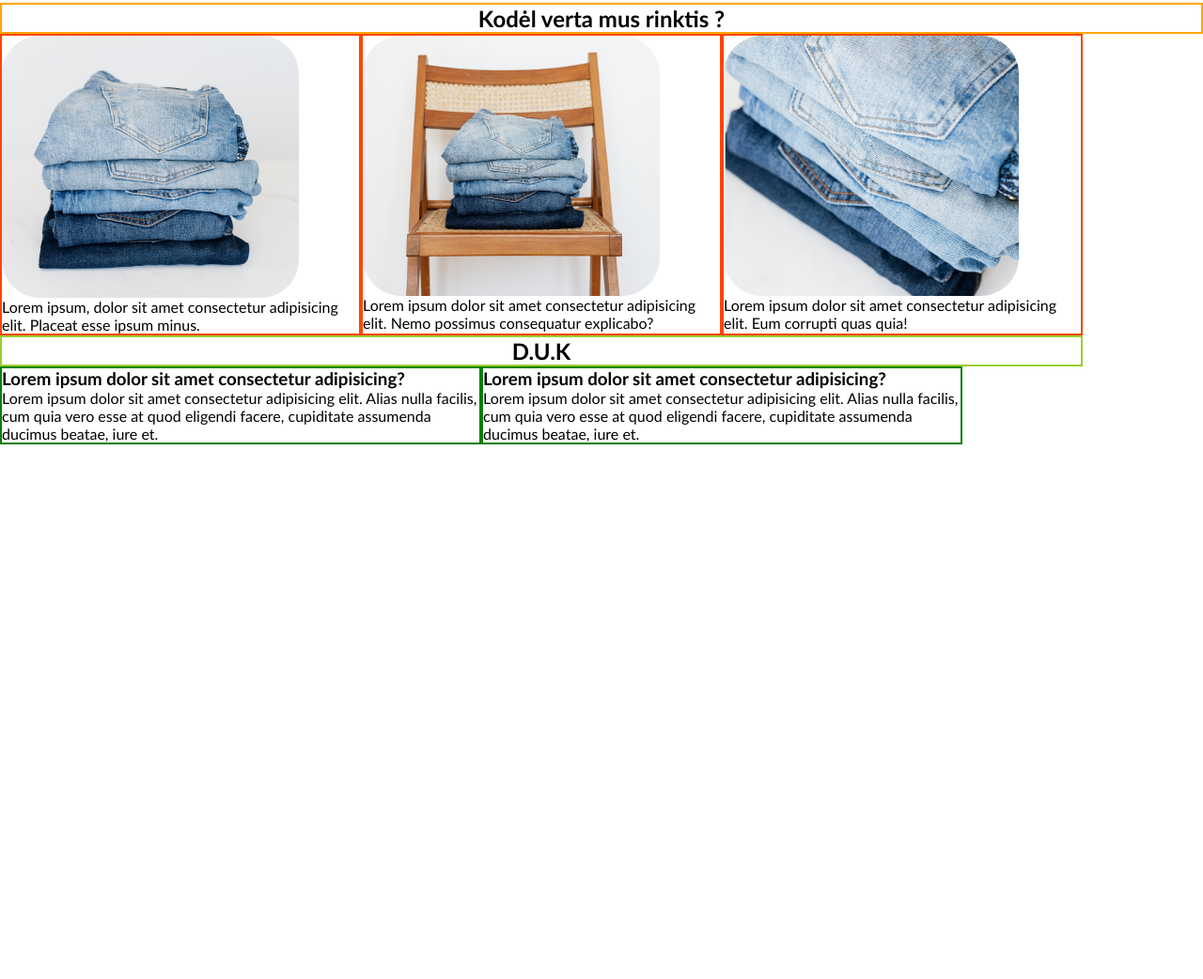
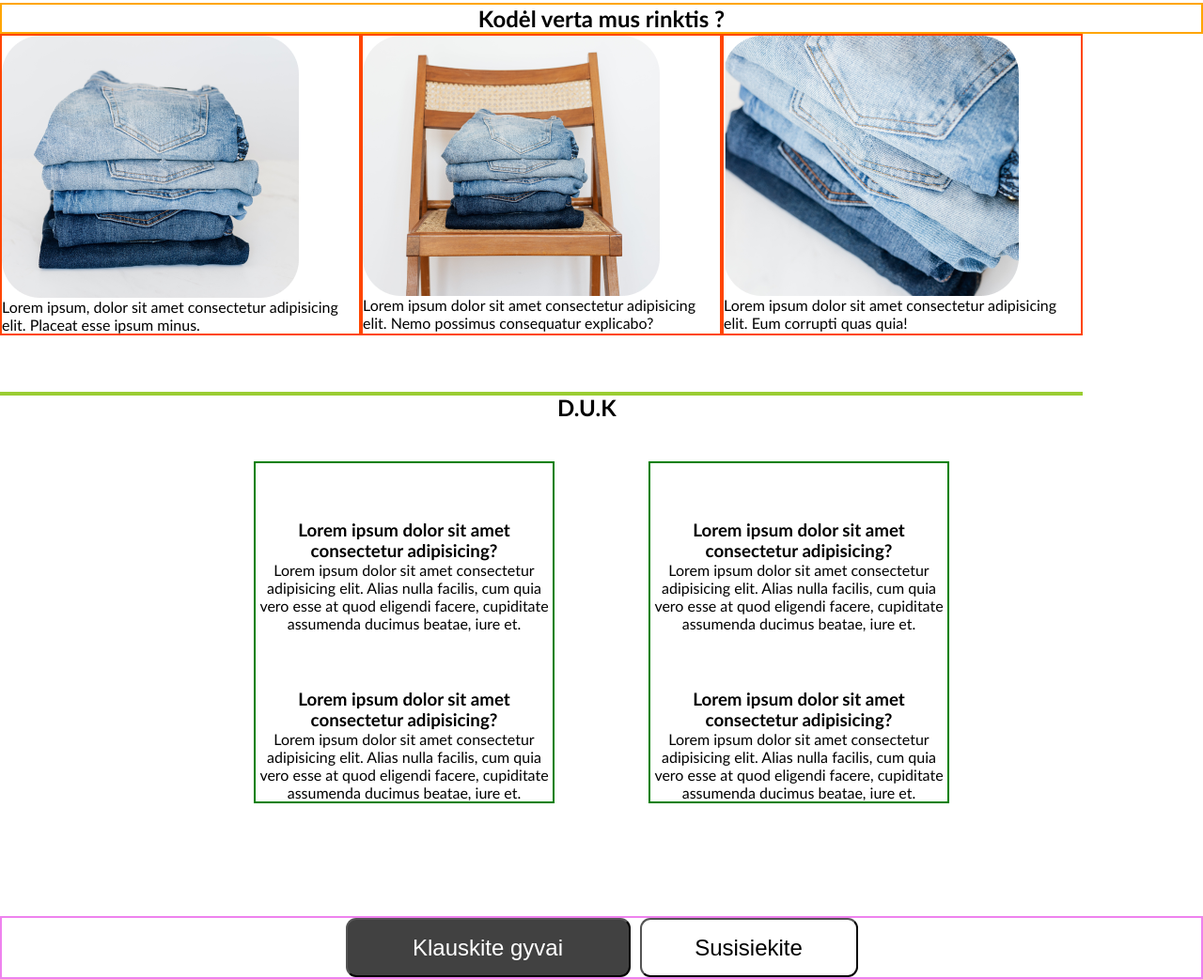
Before and after one commit to Dorenus/test-project, a website: page index.html in a window 1280 px wide. Shown: the part 1014-2056 px from the top of the page at 94% size. Before the commit the page ends 1487 px from the top, so only its background shows below. Drawn offline with Linux system fonts and the light colour scheme.

Commit message:
more classes

```diff
--- a/css/base/layout.css
+++ b/css/base/layout.css
@@ -9,11 +9,13 @@
     display: flex;
     margin: 40px 272px 0 125px;
 }
-.col1-menu {
+.header {
+}
+.logo {
     width: 45%;
     font-size: 1.5rem;
 }
-.col2-menu {
+.menu {
     width: 45%;
     font-size: 1.25rem;
 }
@@ -32,6 +34,14 @@
     opacity: 75%;
     border: 2px solid blue;
 }
+.main-title {
+    display: flex;
+    flex-direction: column;
+}
+.button-row {
+    display: flex;
+}
+
 .hero .btn,
 .btn-white {
     margin: auto 0;
@@ -80,18 +90,60 @@
 }
 
 .image {
-    object-fit: cover;
+    /* object-fit: cover; */
+    align-self: center;
+}
+.faq {
+    position: relative;
+    margin-top: 60px;
 }
 
-.row1 {
+.faq h1 {
+    position: absolute;
+    left: 593px;
+}
+.faq-title {
     width: 90%;
     text-align: center;
     border: 2px solid yellowgreen;
 }
 .column-block {
     display: flex;
+    justify-content: center;
+    gap: 100px;
+    margin-top: 70px;
 }
 .column {
-    width: 40%;
+    width: 25%;
     border: 2px solid green;
+    text-align: center;
 }
+
+.column > h3 {
+    margin-top: 60px;
+}
+
+.faq-btn-row {
+    display: flex;
+    border: 2px solid violet;
+    justify-content: center;
+    margin-top: 120px;
+    gap: 10px;
+}
+.btn-faq {
+    width: 303px;
+    height: 63px;
+    background-color: #414141;
+    font-size: 1.5rem;
+    color: white;
+    border-radius: 11px;
+}
+
+.btn-white-faq {
+    width: 232px;
+    height: 63px;
+    background-color: white;
+    font-size: 1.5rem;
+    color: black;
+    border-radius: 11px;
+}
--- a/index.html
+++ b/index.html
@@ -13,17 +13,22 @@
 
 <body>
     <header class="row container">
-        <div class="col1-menu">logo</div>
-        <nav class="col2-menu">
+        <div class="logo">logo</div>
+        <nav class="menu">
             <a class="link" href="#">Pagrindinis</a>
             <a class="link" href="#">Galerijos</a>
             <a class="link" href="#">Kainos</a>
         </nav>
     </header>
     <main class="hero">
-        <h1>HEADLINE</h1>
-        <button class="btn">El. Parduotuvė </button>
-        <button class="btn-white">Pateikti individualų užsakymą </button>
+        <div class="main-title">
+            <h1>HEADLINE</h1>
+            <p>Lorem ipsum dolor sit amet consectetur adipisicing elit. Qui, ex voluptatem quos nihil ipsum iusto.</p>
+        </div>
+        <div class="button-row">
+            <button class="btn">El. Parduotuvė </button>
+            <button class="btn-white">Pateikti individualų užsakymą </button>
+        </div>
 
 
     </main>
@@ -51,11 +56,14 @@
         </div>
     </section>
     <section class="faq">
-        <div class="row1">
+        <div class="faq-title">
             <h1>D.U.K</h1>
         </div>
         <div class="column-block">
             <div class="column">
+                <h3>Lorem ipsum dolor sit amet consectetur adipisicing?</h3>
+                <p>Lorem ipsum dolor sit amet consectetur adipisicing elit. Alias nulla facilis, cum quia vero esse at quod eligendi facere, cupiditate assumenda ducimus beatae, iure et.
+                </p>
                 <h3>Lorem ipsum dolor sit amet consectetur adipisicing?</h3>
                 <p>Lorem ipsum dolor sit amet consectetur adipisicing elit. Alias nulla facilis, cum quia vero esse at quod eligendi facere, cupiditate assumenda ducimus beatae, iure et.
                 </p>
@@ -64,7 +72,14 @@
                 <h3>Lorem ipsum dolor sit amet consectetur adipisicing?</h3>
                 <p>Lorem ipsum dolor sit amet consectetur adipisicing elit. Alias nulla facilis, cum quia vero esse at quod eligendi facere, cupiditate assumenda ducimus beatae, iure et.
                 </p>
+                <h3>Lorem ipsum dolor sit amet consectetur adipisicing?</h3>
+                <p>Lorem ipsum dolor sit amet consectetur adipisicing elit. Alias nulla facilis, cum quia vero esse at quod eligendi facere, cupiditate assumenda ducimus beatae, iure et.
+                </p>
             </div>
+        </div>
+        <div class="faq-btn-row">
+            <button class="btn-faq">Klauskite gyvai </button>
+            <button class="btn-white-faq">Susisiekite</button>
         </div>
     </section>
 </body>
```
